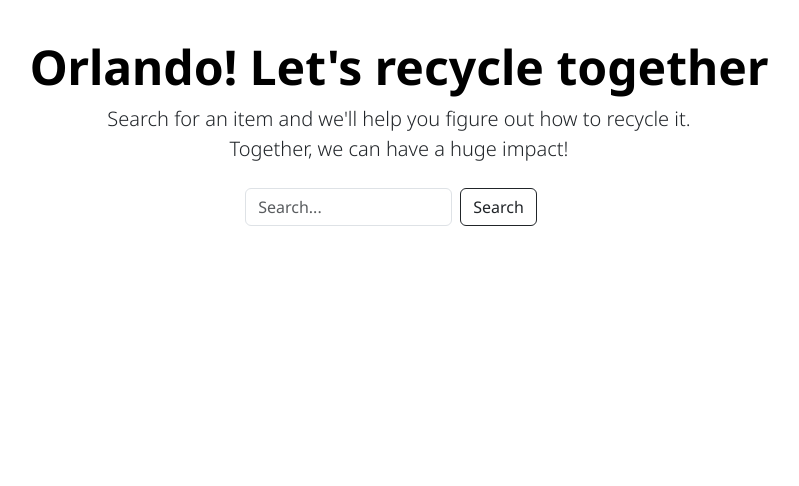
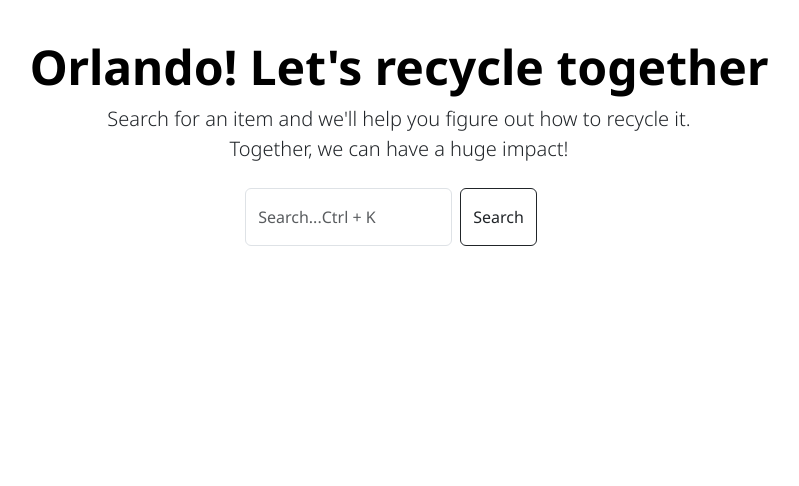
Before and after one commit to anazworth/orlando-recycling, a Django app: page / in a window 1280 px wide. Shown: the part 165-651 px from the top of the page, without its empty margins (241-1040 px from the left). Run offline with Django 5.2, Linux system fonts and the light colour scheme; some libraries are stand-ins or nearby versions.

Commit message:
Add kbd shortcut to search bars

```diff
--- a/items/templates/items/_layout.html
+++ b/items/templates/items/_layout.html
@@ -32,11 +32,15 @@
       </a>
       {% block search_bar %}
       <form role="search" class="col-5 col-md-3" action="{% url 'search' %}" method="get">
-        <input class="form-control me-2" type="search" placeholder="Search..." name="q" />
+          <div class="form-floating">
+              <input type="text" id="searchBar" name="q" class="form-control" placeholder="Search...">
+              <label for="searchBar" class="d-flex justify-content-between align-items-center text-muted"><span>Search...</span><span id="searchKBD">test</span></label>
+          </div>
       </form>
       {% endblock %}
     </div>
   </nav>
+
   {% block content %}
   {% endblock %}
   <footer class="footer mt-auto py-4 container border-top d-flex flex-wrap justify-content-between align-items-center">
@@ -48,5 +52,6 @@
       </div>
       <small style="font-family: Noto Sans Mono, monospace;">Made with ❤️ by Valencia CTSD</small>
   </footer>
+  <script src="../../../static/js/searchbar.js"></script>
 </body>
 </html>
--- a/items/templates/items/index.html
+++ b/items/templates/items/index.html
@@ -10,7 +10,10 @@
         <p class="lead mb-4">Search for an item and we'll help you figure out how to recycle it. Together, we can have a huge impact!</p>
         <form class="me-3 d-flex gap-2 mx-auto justify-content-center" action="{% url 'search' %}" method="get">
         <div class="d-flex gap-2">
-            <input class="form-control" type="search" placeholder="Search..." name="q" />
+            <div class="form-floating">
+                <input type="text" id="searchBar" name="q" class="form-control" placeholder="Search...">
+                <label for="searchBar" class="d-flex justify-content-between align-items-center text-muted"><span>Search...</span><span id="searchKBD">test</span></label>
+            </div>
             <button class="btn btn-outline-dark" type="submit">Search</button>
         </div>
         </form>
--- /dev/null
+++ b/static/js/searchbar.js
@@ -0,0 +1,36 @@
+document.addEventListener('keydown', function(event) {
+    // Check if the user is pressing Command (Mac) or Control (Windows/Linux)
+    var isMac = navigator.platform.toUpperCase().indexOf('MAC') >= 0;
+    var commandKey = isMac ? event.metaKey : event.ctrlKey;
+
+    // Check if the key pressed is 'k' and the Command (or Control) key is pressed simultaneously
+    if (event.key === 'k' && commandKey) {
+        // Prevent the default action of the keypress event
+        event.preventDefault();
+
+        // Focus on the search bar
+        document.getElementById('searchBar').focus();
+    }
+});
+document.addEventListener('DOMContentLoaded', function() {
+    var isMac = navigator.platform.toUpperCase().indexOf('MAC') >= 0;
+    var searchKBD = document.getElementById('searchKBD');
+
+    if (isMac) {
+        searchKBD.textContent = '⌘ + K'; // Unicode symbol for Command (⌘)
+    } else {
+        searchKBD.textContent = 'Ctrl + K';
+    }
+});
+document.addEventListener('DOMContentLoaded', function() {
+    var searchBar = document.getElementById('searchBar');
+
+    // Add event listener for keydown event
+    searchBar.addEventListener('keydown', function(event) {
+        // Check if the "Escape" key is pressed
+        if (event.key === 'Escape') {
+            // Unfocus the search bar
+            searchBar.blur();
+        }
+    });
+});
```
